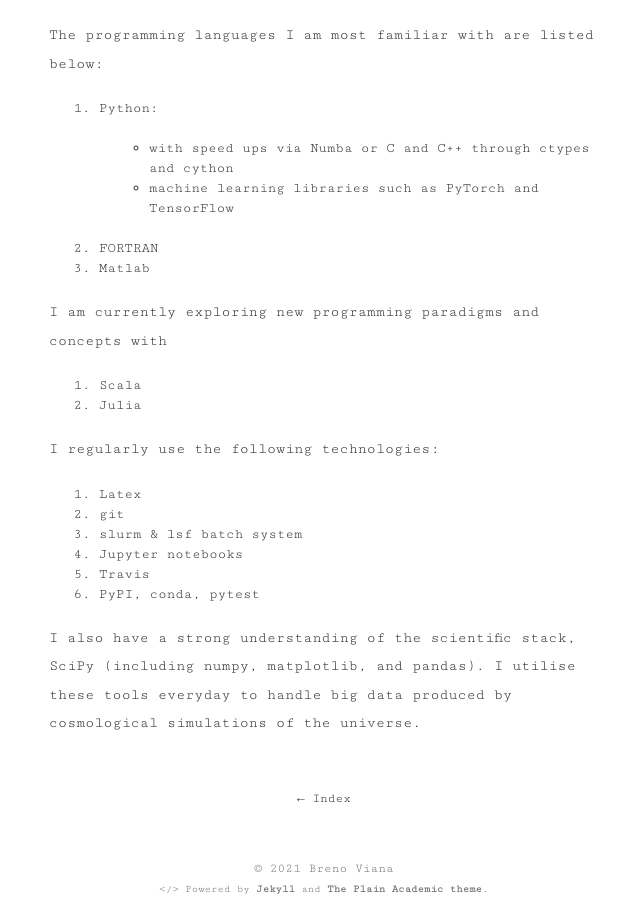
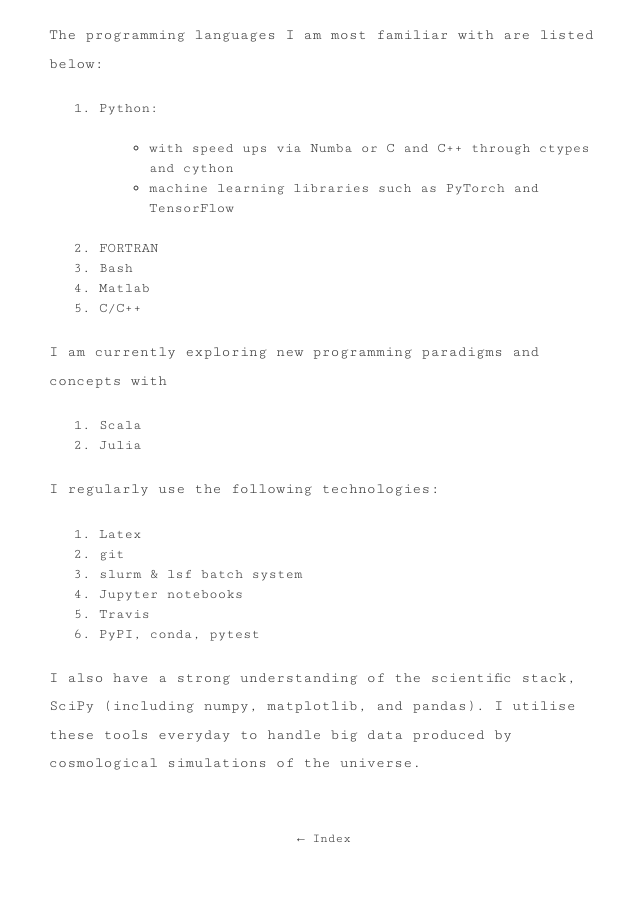
Before and after one commit to Christovis/Christovis.github.io, a Jekyll site: the page built from about.md, in a window 1280 px wide and 900 px high, scrolled down 1466 px. Shown: the whole window, without its empty margins (316-956 px from the left). Built offline with Jekyll 4.4.1, drawn with Linux system fonts in a browser that asks for light colours.

Commit message:
editing language section

```diff
--- a/about.md
+++ b/about.md
@@ -21,7 +21,9 @@
     - with speed ups via Numba or C and C++ through ctypes and cython
     - machine learning libraries such as PyTorch and TensorFlow
 3. FORTRAN
-4. Matlab
+4. Bash
+5. Matlab
+6. C/C++
 
 I am currently exploring new programming paradigms and concepts with
 1. Scala
```
